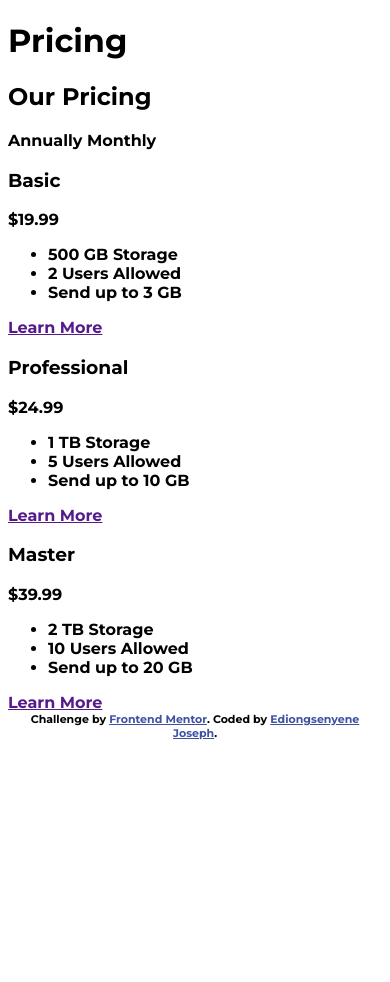
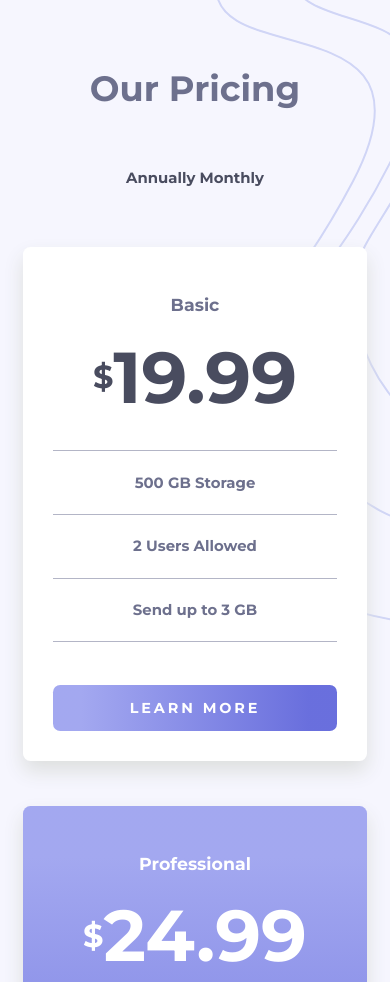
Before and after one commit to IEdiong/fem-pricing-component-with-toggle, a website built with Vite: page index.html in a window 390 px wide. Shown: the top 982 px of the page. Before the commit the page ends 844 px from the top, so only its background shows below. Built offline with nearby package versions, Linux system fonts and the light colour scheme; some packages are replaced by stand-ins of ours.

Commit message:
add basic styles for mobile

```diff
--- a/index.html
+++ b/index.html
@@ -24,13 +24,14 @@
       }
     </style>
   </head>
-  <body class="dark">
+  <body>
 
     <!-- <div class="box"></div> -->
     <header class="sr-only">
       <h1>Pricing</h1>
     </header>
-    <main class="package">
+    <main class="pricing">
+      <div class="container">
         <h2>Our Pricing</h2>
         <div class="toggle">
           Annually
@@ -41,7 +42,7 @@
           <section class="package">
             <h3 class="package__type">Basic</h3>
             <p class="package__price">
-            <span>&dollar;</span>19.99
+              &dollar;<span id="price-basic">19.99</span>
               <!-- &dollar;199.99 -->
             </p>
             <ul class="package__feature">
@@ -51,12 +52,11 @@
             </ul>
             <a href="" class="btn-more">Learn More</a>
           </section>
-
           <!-- Professional Package -->
-        <section class="package">
+          <section class="package package--highlight">
             <h3 class="package__type">Professional</h3>
             <p class="package__price">
-            <span>&dollar;</span>24.99
+              &dollar;<span id="price-basic">24.99</span>
               <!-- &dollar;249.99 -->
             </p>
             <ul class="package__feature">
@@ -66,12 +66,11 @@
             </ul>
             <a href="" class="btn-more">Learn More</a>
           </section>
-
           <!-- Master Package -->
           <section class="package">
             <h3 class="package__type">Master</h3>
             <p class="package__price">
-            <span>&dollar;</span>39.99
+              &dollar;<span id="price-basic">39.99</span>
               <!-- &dollar;399.99 -->
             </p>
             <ul class="package__feature">
@@ -82,8 +81,9 @@
             <a href="" class="btn-more">Learn More</a>
           </section>
         </div>
+      </div>
     </main>
-    <footer>
+    <footer class="footer">
       <div class="attribution">
         Challenge by <a href="https://www.frontendmentor.io?ref=challenge" target="_blank">Frontend Mentor</a>.
         Coded by <a href="https://www.frontendmentor.io/profile/iediong">Ediongsenyene Joseph</a>.
--- a/style.css
+++ b/style.css
@@ -1,4 +1,3 @@
-
 :root {
   /* Primary */
   --grad-start: hsl(236, 72%, 79%);
@@ -7,22 +6,152 @@
   /* Neutral */
 
   --vl-grayish-blue: hsl(240, 78%, 98%); /* - Very Light Grayish Blue: hsl(240, 78%, 98%) */
-  --l-grayish-blue: hsl(234, 14%, 74%);  /* - Light Grayish Blue: hsl(234, 14%, 74%) */
-  --grayish-blue: hsl(233, 13%, 49%);    /* - Grayish Blue: hsl(233, 13%, 49%) */
-  --d-grayish-blue: hsl(232, 13%, 33%);  /* - Dark Grayish Blue: hsl(232, 13%, 33%) */
+  --l-grayish-blue: hsl(234, 14%, 74%); /* - Light Grayish Blue: hsl(234, 14%, 74%) */
+  --grayish-blue: hsl(233, 13%, 49%); /* - Grayish Blue: hsl(233, 13%, 49%) */
+  --d-grayish-blue: hsl(232, 13%, 33%); /* - Dark Grayish Blue: hsl(232, 13%, 33%) */
+}
+
+*,
+*::before,
+*::after {
+  margin: 0;
+  box-sizing: border-box;
 }
 
 body {
+  padding-top: 4.5em;
+  position: relative;
+  background: url('./images/bg-top.svg') var(--vl-grayish-blue) no-repeat;
+  background-position: left 52vw top -4vh;
   font-family: 'Montserrat', sans-serif;
+  font-size: 0.93rem;
+  text-align: center;
+  color: var(--d-grayish-blue);
 }
 
-.box {
-  height: 200px;
-  width: 500px;
+.sr-only {
+  position: absolute;
+  width: 1px;
+  height: 1px;
+  padding: 0;
+  margin: -1px;
+  overflow: hidden;
+  clip: rect(0, 0, 0, 0);
+  white-space: nowrap;
+  border: 0;
+}
 
-  background-color: pink;
-  @nest .dark > & {
-    background-color: #333;
+.container {
+  width: min(88%, 1110px);
+  margin-inline: auto;
+}
+
+.pricing {
+  & h2 {
+    font-size: 2.2rem;
+    color: var(--grayish-blue);
   }
 
+  & .toggle {
+    margin-top: 4em;
+    margin-bottom: 4em;
+  }
+
+  & .package-container {
+    display: flex;
+    flex-direction: column;
+    justify-content: space-between;
+    align-items: center;
+    gap: 3em;
+  }
 }
+
+.package {
+  padding: 2em;
+  width: 100%;
+  background-color: #fff;
+  border-radius: 0.5em;
+  color: var(--grayish-blue);
+  box-shadow: 0px 10px 20px hsl(150, 3%, 87%);
+
+  & .package__type {
+    margin-top: 1em;
+    margin-bottom: 1em;
+  }
+
+  & .package__price {
+    --size: 4.5rem;
+    --dollar-size: 2rem;
+
+    display: flex;
+    align-items: center;
+    justify-content: center;
+    color: var(--d-grayish-blue);
+    font-size: var(--dollar-size);
+
+    & span {
+      font-size: var(--size);
+    }
+  }
+
+  & .package__feature {
+    list-style: none;
+    padding: 0;
+    margin-top: 2em;
+
+    & > li {
+      border-top: 1px solid var(--l-grayish-blue);
+      padding-top: 1.5em;
+      padding-bottom: 1.5em;
+    }
+
+    & > li:last-of-type {
+      border-bottom: 1px solid var(--l-grayish-blue);
+    }
+  }
+
+  & .btn-more {
+    display: block;
+    text-decoration: none;
+    color: #fff;
+    text-transform: uppercase;
+    background: linear-gradient(90deg, var(--grad-start) 10%, var(--grad-end) 90%);
+    margin-top: 3em;
+    padding-top: 1.1em;
+    padding-bottom: 1.1em;
+    width: 100%;
+    border-radius: 0.5em;
+    font-size: 0.9rem;
+    line-height: 1;
+    letter-spacing: 0.2em;
+  }
+}
+
+.package--highlight {
+  background: linear-gradient(180deg, var(--grad-start) 10%, var(--grad-end) 90%);
+  --white: #fff;
+  color: var(--white);
+
+  & .package__price {
+    color: var(--white);
+  }
+
+  & .package__feature {
+    & li {
+      border-top: 0.1px solid var(--l-grayish-blue);
+    }
+
+    & li:last-of-type {
+      border-bottom: 0.1px solid var(--l-grayish-blue);
+    }
+  }
+
+  & .btn-more {
+    color: var(--grad-end);
+    background: var(--white);
+  }
+}
+
+.footer {
+  margin-top: 5em;
+}
```
Lines whose indentation alone changed are shown as unchanged.
